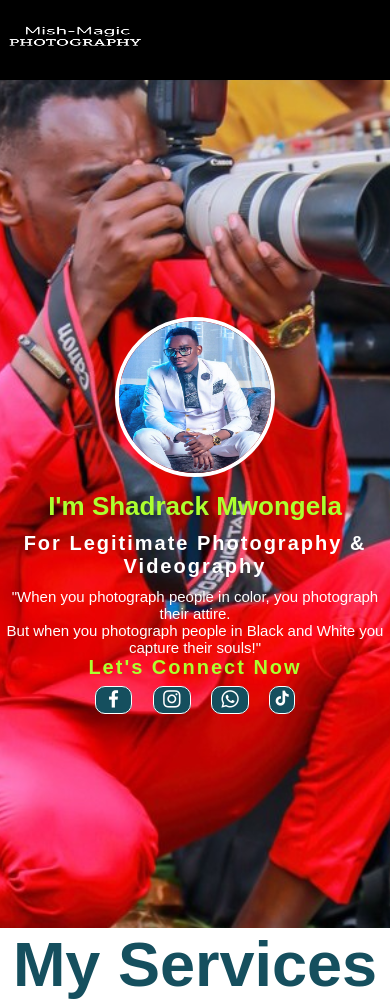
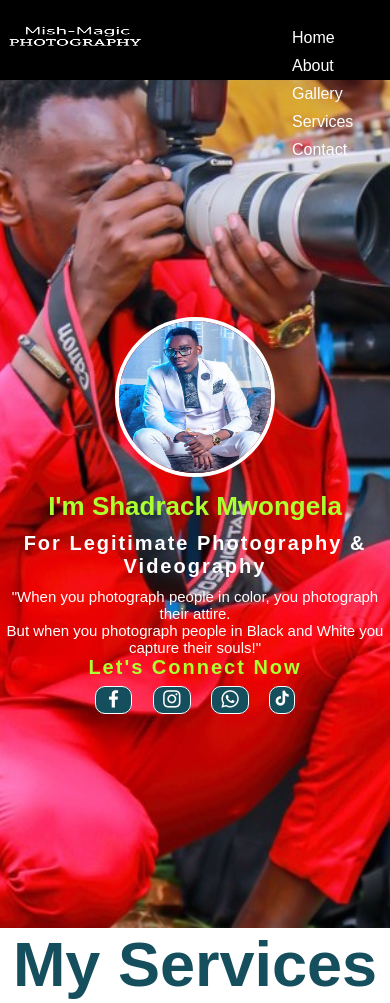
Before and after one commit to Mish-Magic/magic-portfolio, a plain HTML site: page index.html in a window 390 px wide. Shown: the top 1003 px of the page. Drawn offline with nearby package versions, Linux system fonts and the light colour scheme.

Commit message:
style mini screen

```diff
--- a/index.html
+++ b/index.html
@@ -23,8 +23,8 @@
                 <li><a href="#about">About</a></li>
                 <li><a href="#gallery">Gallery</a></li>
                 <li><a href="#blogs">Services</a></li>
-                <li><a href="#">Testimonial</a></li>
-                <li><a href="#">Team</a></li>
+                <!-- <li><a href="#">Testimonial</a></li> -->
+                <!-- <li><a href="#">Team</a></li> -->
                 <li><a href="#contact">Contact</a></li>
             </ul>
         </div>
--- a/style.css
+++ b/style.css
@@ -51,15 +51,15 @@ body {
 }
 .navbar .nav-links ul li{
     display: inline-block;
-    padding: 5px 28px;
+    padding: 5px 18px;
     list-style: none;
 }
 .nav-links ul li a{
     color: #fff;
-    font-size: 18px;
+    font-size: 16px;
     text-decoration: none;
-    padding: 5px;
-    border-radius: 8px;
+    padding: 2px;
+    border-radius: 5px;
 }
 .nav-links ul li a:hover{
     background-color: greenyellow;
@@ -120,16 +120,16 @@ body {
     border: 1px solid #000;
     color: #000;
 }
-.navbar .nav-links .bx{
-    display: none;
-}
+/* .navbar .nav-links .bx{
+    display: relative;
+} */
 
-@media(max-width: 400px){
+@media(max-width: 600px){
     .navbar{
         height: 80px;
     }
     .navbar .nav-links ul li{
-        display: block;
+        display: relative;
     }
     .navbar img{
         height: 100%;
@@ -159,8 +159,8 @@ body {
         padding: 3px;
     }
     .navbar .nav-links{
-        position: absolute;
-        display: block;
+        /* position: absolute; */
+        display: relative;
         background-color: #000;
         height: 100vh;
         width: 0;
@@ -170,19 +170,22 @@ body {
         transition: 0-5s;
         margin-top: 0;
     }
-    .navbar .nav-links .bx{
+    .navbar.bx{
         display: block;
         color: #fff;
         margin: 5px;
         font-size: 28px;
         cursor: pointer;
     }
+    /* .header i{
+        font-size: small;
+    } */
     .navbar .nav-links ul{
-        padding: 5px 15px;
+        padding: 5px 10px;
         position: relative;
         display: flex;
-        flex-direction: column;
-        text-align: center;
+        flex-direction:column;
+        text-align: top;
     }
     .column img{
         width: auto;
```
